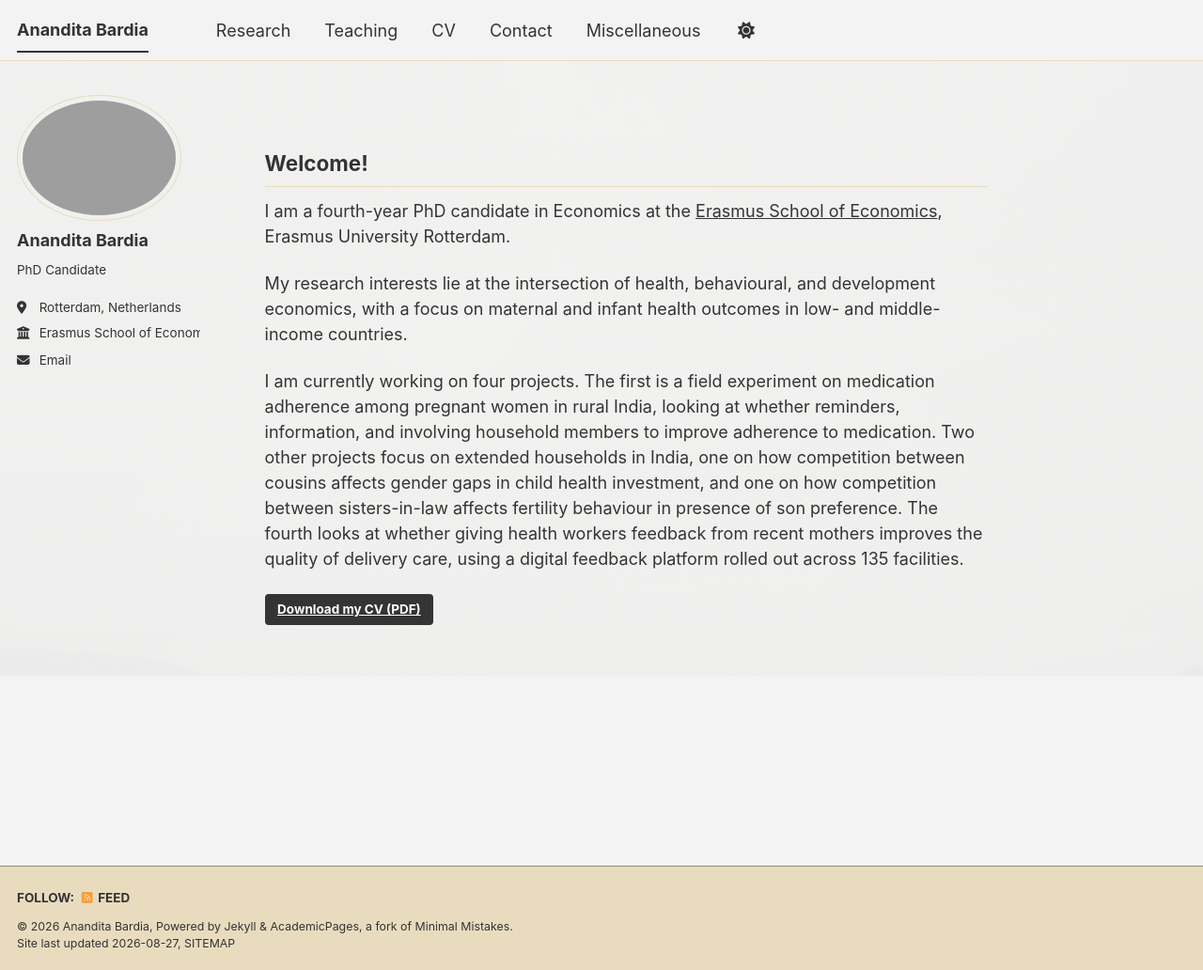
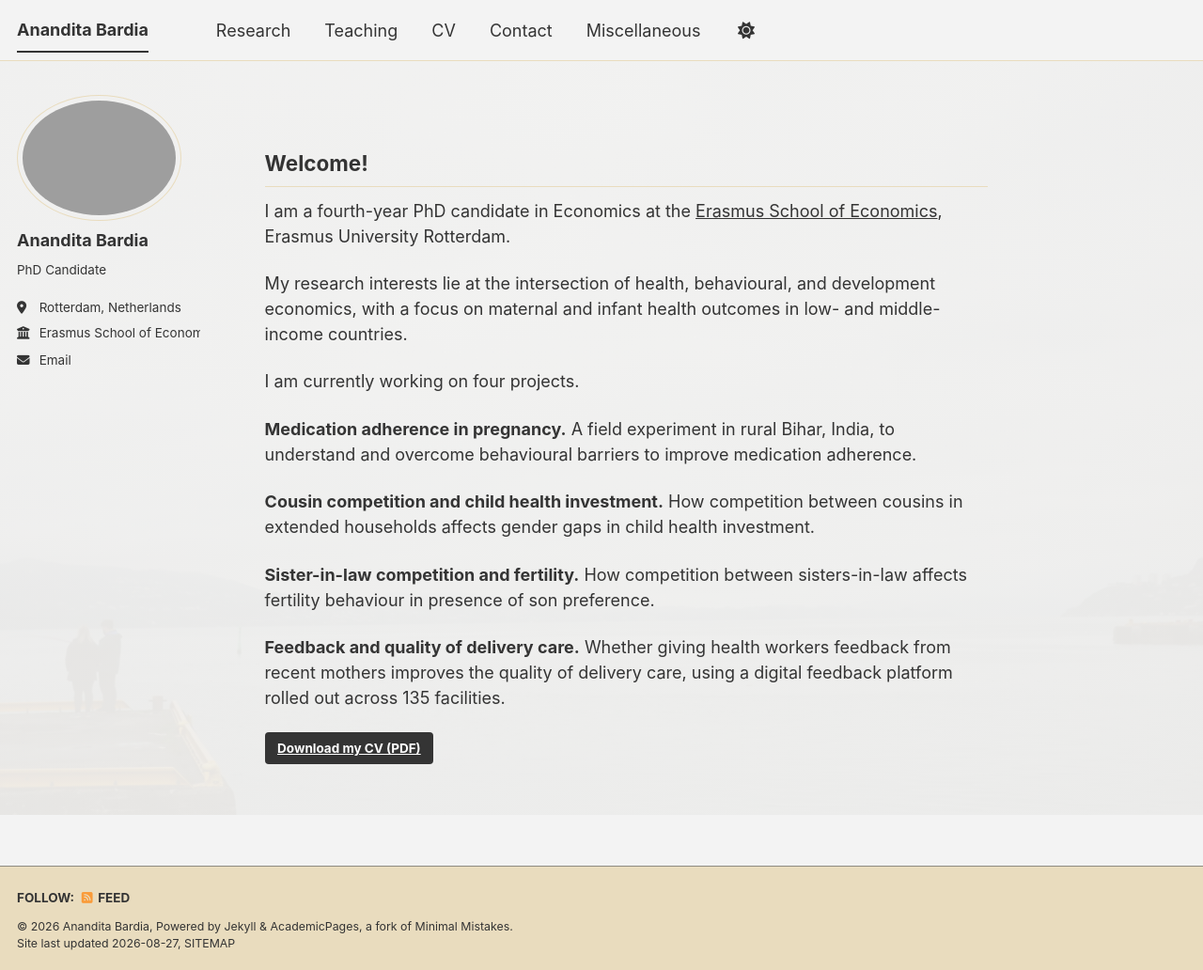
Before and after one commit to ananditabardia/ananditabardia.github.io, a Jekyll site: the page built from _pages/about.md, in a window 1280 px wide and 1032 px high. Shown: the whole window at 94% size. Built offline with Jekyll 4.4.1, drawn with Linux system fonts in a browser that asks for light colours; a script bundle is joined from its source files by our own code; library files that are not in the unit come from our copies.

Commit message:
Update about.md

```diff
--- a/_pages/about.md
+++ b/_pages/about.md
@@ -13,7 +13,15 @@ I am a fourth-year PhD candidate in Economics at the [Erasmus School of Economic
 
 My research interests lie at the intersection of health, behavioural, and development economics, with a focus on maternal and infant health outcomes in low- and middle-income countries.
 
-I am currently working on four projects. The first is a field experiment on medication adherence among pregnant women in rural India, looking at whether reminders, information, and involving household members to improve adherence to medication. Two other projects focus on extended households in India, one on how competition between cousins affects gender gaps in child health investment, and one on how competition between sisters-in-law affects fertility behaviour in presence of son preference. The fourth looks at whether giving health workers feedback from recent mothers improves the quality of delivery care, using a digital feedback platform rolled out across 135 facilities.
+I am currently working on four projects.
+
+**Medication adherence in pregnancy.** A field experiment in rural Bihar, India, to understand and overcome behavioural barriers to improve medication adherence.
+
+**Cousin competition and child health investment.** How competition between cousins in extended households affects gender gaps in child health investment.
+
+**Sister-in-law competition and fertility.** How competition between sisters-in-law affects fertility behaviour in presence of son preference.
+
+**Feedback and quality of delivery care.** Whether giving health workers feedback from recent mothers improves the quality of delivery care, using a digital feedback platform rolled out across 135 facilities.
 
 [Download my CV (PDF)](/files/cv.pdf){: .btn .btn--primary}
 <style>
```
